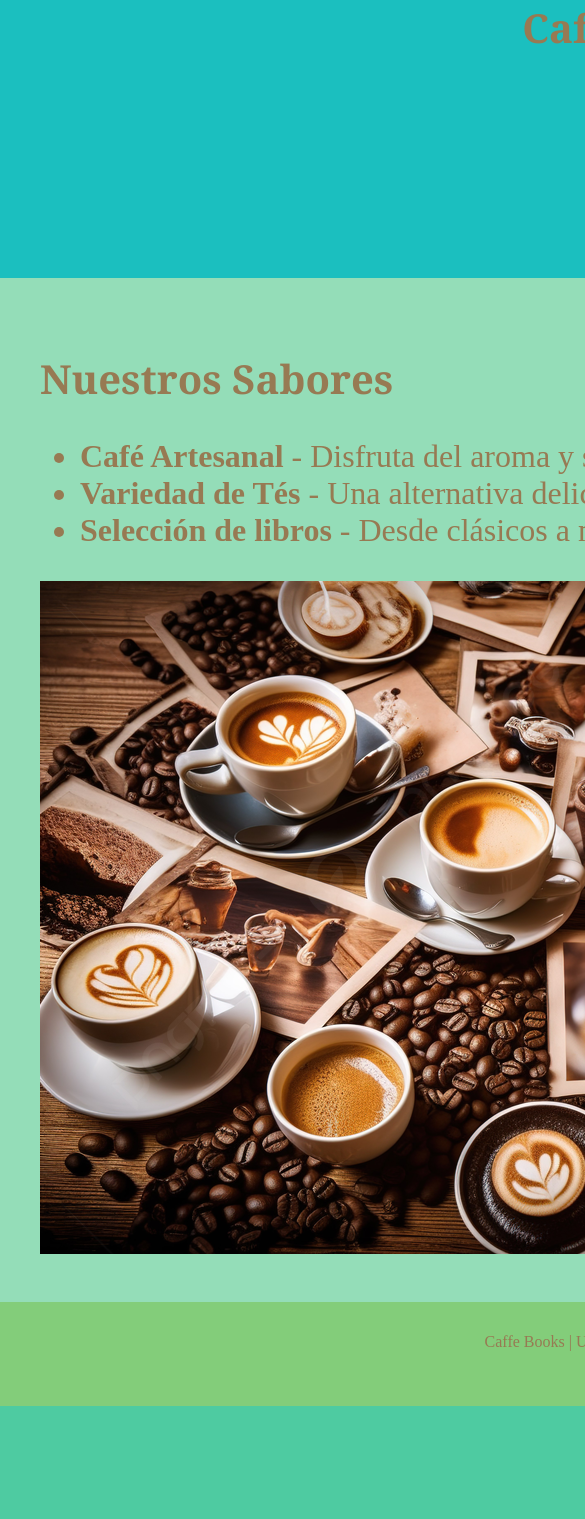
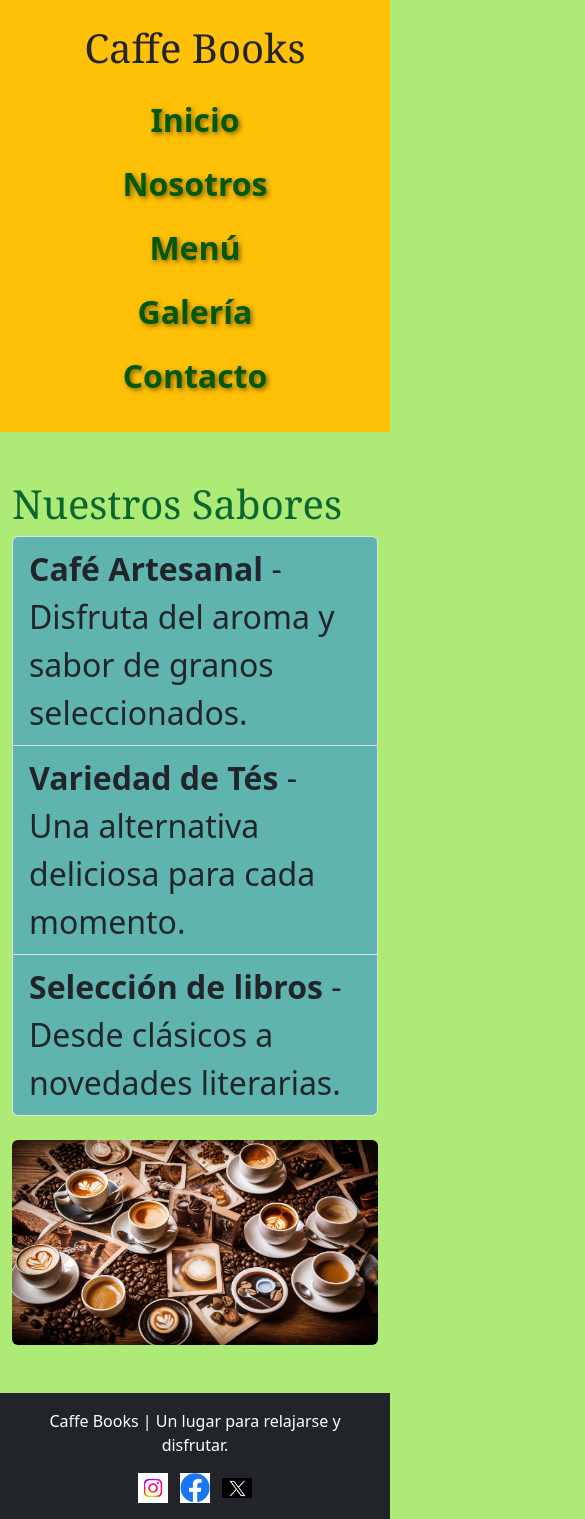
Before and after one commit to EliCordoba/proyecto-caffe-books, a plain HTML site: page pages/productos.html in a window 390 px wide. Shown: the top 1519 px of the page, 585 px wide, since content can reach past the window. Before the commit the page ends 1406 px from the top, so only its background shows below. Drawn offline with nearby package versions, Linux system fonts and the light colour scheme.

Commit message:
version 180525

```diff
--- a/pages/productos.html
+++ b/pages/productos.html
@@ -4,39 +4,41 @@
   <meta charset="UTF-8">
   <meta name="viewport" content="width=device-width, initial-scale=1.0">
   <title>Productos - Caffe Books</title>
+  <link href="https://cdn.jsdelivr.net/npm/bootstrap@5.3.0/dist/css/bootstrap.min.css" rel="stylesheet">
+  <script src="https://cdn.jsdelivr.net/npm/bootstrap@5.3.0/dist/js/bootstrap.bundle.min.js"></script>
   <link rel="stylesheet" href="../styles/style.css">
 </head>
 <body>
-    <div class="grid-container">
-        <header class="grid-item header">
-            <h1>Caffe Books</h1>
-            <nav>
-                <ul class="nav-list">
-                    <li><a href="../index.html">Inicio</a></li>
-                    <li><a href="./nosotros.html">Nosotros</a></li>
-                    <li><a href="./menu.html">Menú</a></li>
-                    <li><a href="./productos.html">Galería</a></li>
-                    <li><a href="./contacto.html">Contacto</a></li>
+  <header class="bg-warning text-center py-4">
+    <h1 class="text-dark">Caffe Books</h1>
+    <nav class="mt-3">
+      <ul class="nav justify-content-center">
+        <li class="nav-item"><a class="nav-link" href="../index.html">Inicio</a></li>
+        <li class="nav-item"><a class="nav-link" href="nosotros.html">Nosotros</a></li>
+        <li class="nav-item"><a class="nav-link" href="menu.html">Menú</a></li>
+        <li class="nav-item"><a class="nav-link active" href="productos.html">Galería</a></li>
+        <li class="nav-item"><a class="nav-link" href="contacto.html">Contacto</a></li>
       </ul>
     </nav>
   </header>
-        <main class="grid-item main">
+  <main class="container my-5">
     <section>
       <h2>Nuestros Sabores</h2>
-                <ul>
-                    <li><strong>Café Artesanal</strong> - Disfruta del aroma y sabor de granos seleccionados.</li>
-                    <li><strong>Variedad de Tés</strong> - Una alternativa deliciosa para cada momento.</li>
-                    <li><strong>Selección de libros</strong> - Desde clásicos a novedades literarias.</li>
+      <ul class="list-group mb-4">
+        <li class="list-group-item"><strong>Café Artesanal</strong> - Disfruta del aroma y sabor de granos seleccionados.</li>
+        <li class="list-group-item"><strong>Variedad de Tés</strong> - Una alternativa deliciosa para cada momento.</li>
+        <li class="list-group-item"><strong>Selección de libros</strong> - Desde clásicos a novedades literarias.</li>
       </ul>
-                <img src="../img/coffe.jpg" alt="cafe">
+      <img src="../img/coffe.jpg" alt="cafe" class="img-fluid rounded">
     </section>
   </main>
-        <footer class="grid-item footer">
+  <footer class="bg-dark text-white text-center py-3">
     <p>Caffe Books | Un lugar para relajarse y disfrutar.</p>
-            <img src="../img/inst.jpg" alt="Instagram" width="20">
-        <img src="../img/logotipo-facebook_1080029-107.avif" alt="Facebook" width="20">
-        <img src="../img/elon-musk-cambio-el-logo-de-WHTIWEV47VHEHDV4QYC6PRXVBE.avif" alt="x" width="30">
+    <div class="mt-2">
+      <img src="../img/inst.jpg" alt="Instagram" width="30" class="mx-1">
+      <img src="../img/logotipo-facebook_1080029-107.avif" alt="Facebook" width="30" class="mx-1">
+      <img src="../img/elon-musk-cambio-el-logo-de-WHTIWEV47VHEHDV4QYC6PRXVBE.avif" alt="X" width="30" class="mx-1">
+    </div>
   </footer>
-    </div>
 </body>
 </html>
--- a/styles/style.css
+++ b/styles/style.css
@@ -3,8 +3,8 @@ body {
     font-size: xx-large;
     margin: 0;
     padding: 0;
-    background-color: rgb(78, 203, 161);
-    color: rgb(151, 122, 83);
+    background-color: rgb(174, 234, 118);
+    color: rgb(11, 102, 49);
 }
 
 /* Tipografía local para títulos */
@@ -13,135 +13,75 @@ h1, h2 {
     font-size: 2.5rem;
 }
 
-/* Layout con grid */
-.grid-container {
-    display: grid;
-    grid-template-columns: 200px 1fr;
-    grid-template-areas:
-        "nav header"
-        "nav main"
-        "nav footer";
-    min-height: 100vh;
+/* Navegación personalizada (complementaria a Bootstrap) */
+.nav-list {
+    gap: 100px;
+    padding: 10;
+    list-style: none;
+    background-color: #2f1045;
 }
 
-/* Header */
-.header {
-    grid-area: header;
-    background-color:rgb(27, 191, 191);
-    padding: 20 px;
-    text-align: center ;
-    font-size: 1.5rem;
-}
-header h1 {
-    margin: 0;
-}
-/* Navegación con flexbox */
-.nav {
-    grid-area: nav;
-    background-color:#a1887f;
-    padding: 20px;
+.list-group-item {
+  background-color: #5fb4b0; /* Cambia este color por el que quieras */
 }
 
-.nav ul {
-    display: flex;
-    flex-direction: column;
-    list-style: none;
-    padding: 0;
-    justify-content: center;
-    background-color: rgb(162, 211, 62);
-    margin: 0;
+.nav-link {
+    text-decoration: none;
+    color: rgb(4, 88, 10) !important;
+    font-weight: bold;
+    text-shadow: 2px 2px 5px rgba(0, 0, 0, 0.5);
+    transition: color 0.15s ease, background-color 0.15s ease, text-shadow 0.15s ease;
 }
 
-.nav ul li {
-    margin-bottom: 0.5rem;
+.nav-link:hover {
+    color: rgb(232, 211, 135) !important;
+    background-color: rgba(48, 156, 98, 0.2);
+    text-shadow: 4px 4px 10px rgba(0, 0, 0, 0.7);
 }
 
-.nav ul li a {
-    text-decoration: none;
-    color: rgb(204, 98, 23);
-    transition: color 0.15s ease, background-color 0.15s ease, text-shadow 0.15s ease; /* Agrega la transición */
-    font-weight: bold;
-text-shadow: 2px 2px 5px rgba(0, 0, 0, 0.5) !important; /* Agrega sombreado de texto inicial */
+/* Estilo personalizado para formularios */
+form {
+    background-color: #debd3b96;
+    padding: 15px;
+    border: 1px solid #4d1d1d;
+    max-width: 500px;
+    margin: 15px auto;
 }
 
-.nav ul li a:hover {
-    color: rgb(209, 179, 71); /* Cambia el color al pasar el mouse */
-    background-color: rgba(225, 14, 78, 0.2); /* Agrega un fondo al pasar el mouse */
-    text-shadow: 4px 4px 10px rgba(0, 0, 0, 0.7) !important;
-}
-.nav-list {
-    display: flex;
-    flex-direction: column;
-    gap: 10px;
-    padding: 0;
-    list-style: none;
-}
-
-/* Contenido principal */
-.main {
-    grid-area: main;
-    padding: 40px;
-    background-color: rgb(148, 221, 184);
-}
-
-.main h2 {
-    font-size: 2.5rem;
-    margin-bottom: 10px;
-}
-
-.main h4 {
-    font-size: 5.5rem;
-    margin-bottom: 10px;
-}
-form {
-    background-color: #b3910a96;
-    padding: 15px;
-    border: 1px solid #977f7f;
-    max-width: 400px;
-    margin-top: 15px;
-}
 input, textarea, button {
-    width: 90%;
+    width: 100%;
     margin-top: 5px;
     padding: 10px;
     font-size: 1em;
     margin-bottom: 10px;
 }
+
 button {
     background-color: #357725e6;
     border: none;
     cursor: pointer;
     font-weight: bold;
 }
+
 button:hover {
-    background-color: #85e780;
+    background-color: #44a93f;
 }
-/* Footer */
-.footer {
-    grid-area: footer;
-    background-color:  #83cd7a;
+
+/* Personalización del footer */
+footer {
+    background-color: #4c6748;
     text-align: center;
     padding: 15px;
     font-size: 1.0rem;
 }
 
-/* Vista mobile con media query */
+/* Vista mobile */
 @media (max-width: 768px) {
-    .grid-container {
-        grid-template-areas:
-            "header"
-            "nav"
-            "main"
-            "footer";
-        grid-template-columns: 1fr;
+    .nav {
+        flex-direction: column;
     }
-
     .nav ul {
         flex-direction: row;
         justify-content: space-around;
     }
-
-    .nav ul li {
-        margin: 0;
-    }
 }
```
Also changed, not shown: index.html (+19 -19 lines), pages/contacto.html (+31 -26 lines), pages/menu.html (+25 -23 lines), pages/nosotros.html (+20 -18 lines). Lines whose indentation alone changed are shown as unchanged.
